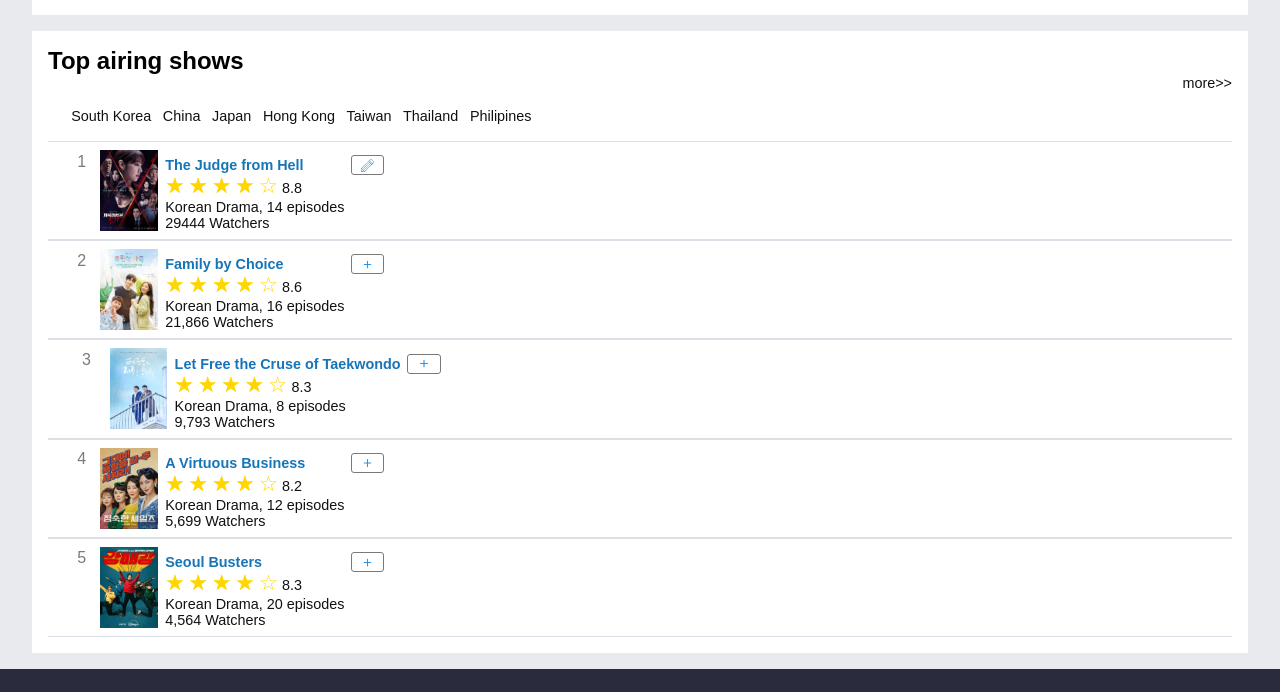
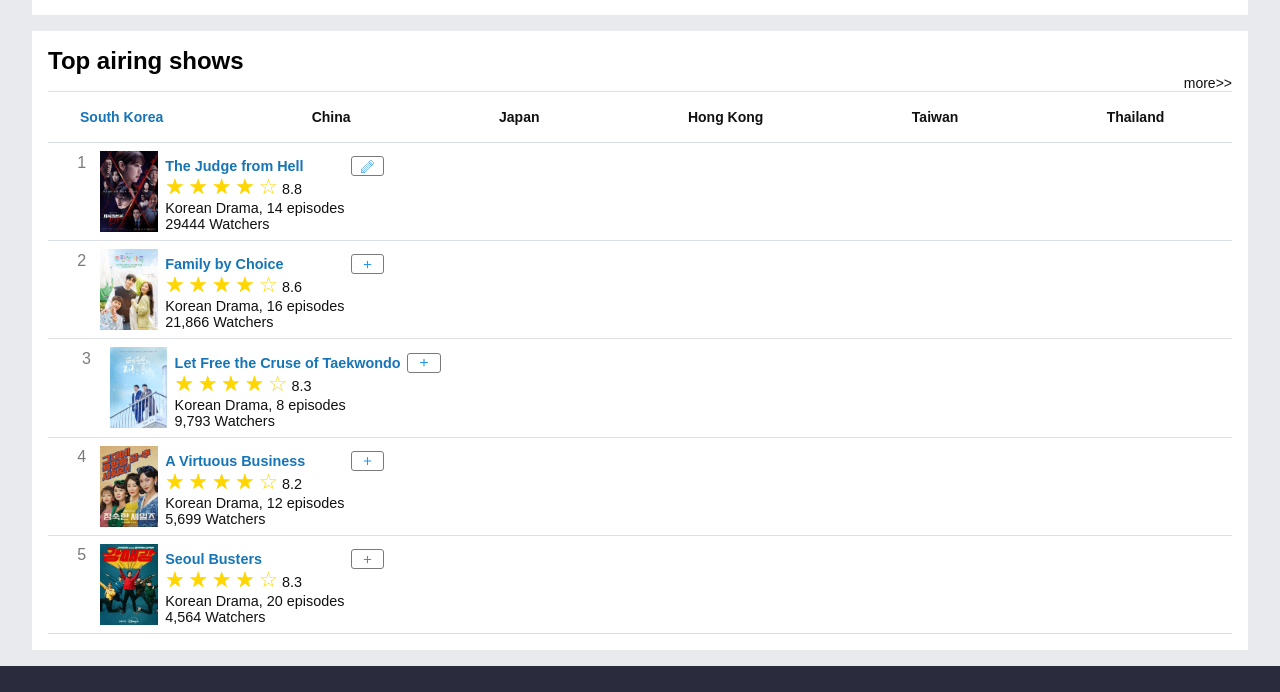
Before and after one commit to Diya-CMD/FED-Herkansing-24-25, a plain HTML site: page index.html in a window 1280 px wide. Shown: the part 3269-3961 px from the top of the page. Drawn offline with Linux system fonts and the light colour scheme.

Commit message:
section 7

```diff
--- a/styles/index.css
+++ b/styles/index.css
@@ -453,16 +453,32 @@ main section:nth-of-type(6) li img{
 main section:nth-of-type(7) > ul:nth-of-type(1){
     overflow: auto;
     white-space: nowrap;
-    margin: 1em;
+    padding: 1em;
+
+    border-top: 1px solid var(--nav-background);
+    border-bottom: 1px solid var(--nav-background);
 }
 
-main section:nth-of-type(7) ul:nth-of-type(1) li{
+main section:nth-of-type(7) > ul:nth-of-type(1) li{
     display: inline-block;
+
+    margin-left: 1em;
+    margin-right: 8em;
+
+    scroll-snap-type: mandatory;
+
 }
 
-main section:nth-of-type(7) a{
+main section:nth-of-type(7)  ul:nth-of-type(1) li a {
     color: var(--black-text);
+    font-weight: bold;
+    font-size: 14px;
 }
+
+main section:nth-of-type(7)  ul:nth-of-type(1) li:nth-of-type(1) a {
+    color: var(--blue-text);
+}
+
 
 /* Tweede ul */
 main section:nth-of-type(7) ul:nth-of-type(2) a {
@@ -471,17 +487,16 @@ main section:nth-of-type(7) ul:nth-of-type(2) a {
 	grid-template-rows: 0.1fr 0.6fr 0.3fr 0.6fr;
 
 }
+main section:nth-of-type(7)  ul:nth-of-type(2) li{
+    display: inline-block;
+}
 
 main section:nth-of-type(7) ul:nth-of-type(2) > li {
-    border-top: 1px solid var(--nav-background);
     border-bottom: 1px solid var(--nav-background);
     padding: 0.5em;
-
+    display: flex;
 }
 
-main section:nth-of-type(7) li{
-	display: flex;
-}
 
 main section:nth-of-type(7) ul li img{
 	width: 4em;
@@ -489,7 +504,7 @@ main section:nth-of-type(7) ul li img{
     grid-column: 2;
 }
 
-main section:nth-of-type(7) a{
+main section:nth-of-type(7) ul:nth-of-type(2) a{
 	font-size: 0.9em;
 	color: var(--black-text);
 	padding-left: 0.5em;
@@ -585,12 +600,35 @@ section:nth-of-type(7) span:nth-of-type(4):before{
 
 /*EIND***section 7*/
 
-/* Alle sections */
+/* more a  */
 section:nth-of-type(3) > a, section:nth-of-type(4) > a, section:nth-of-type(5) > a, section:nth-of-type(6) > a,  section:nth-of-type(7) > a {
     color: var(--black-text);
+    font-size: 14px;
 
     display: flex;
     justify-content: end;
 
-    font-size: 14px;
+    /* position: absolute;
+    left: 540px; */
 }
+
+/*
+section:nth-of-type(3) > a{
+    top: 80em;
+}
+
+section:nth-of-type(4) > a{
+    top: 107.5em;
+}
+
+section:nth-of-type(5) > a{
+    top: 138.3em;
+}
+
+section:nth-of-type(6) > a{
+    top: 165em;
+}
+
+section:nth-of-type(7) > a{
+    top: 189em;
+}   */
```
